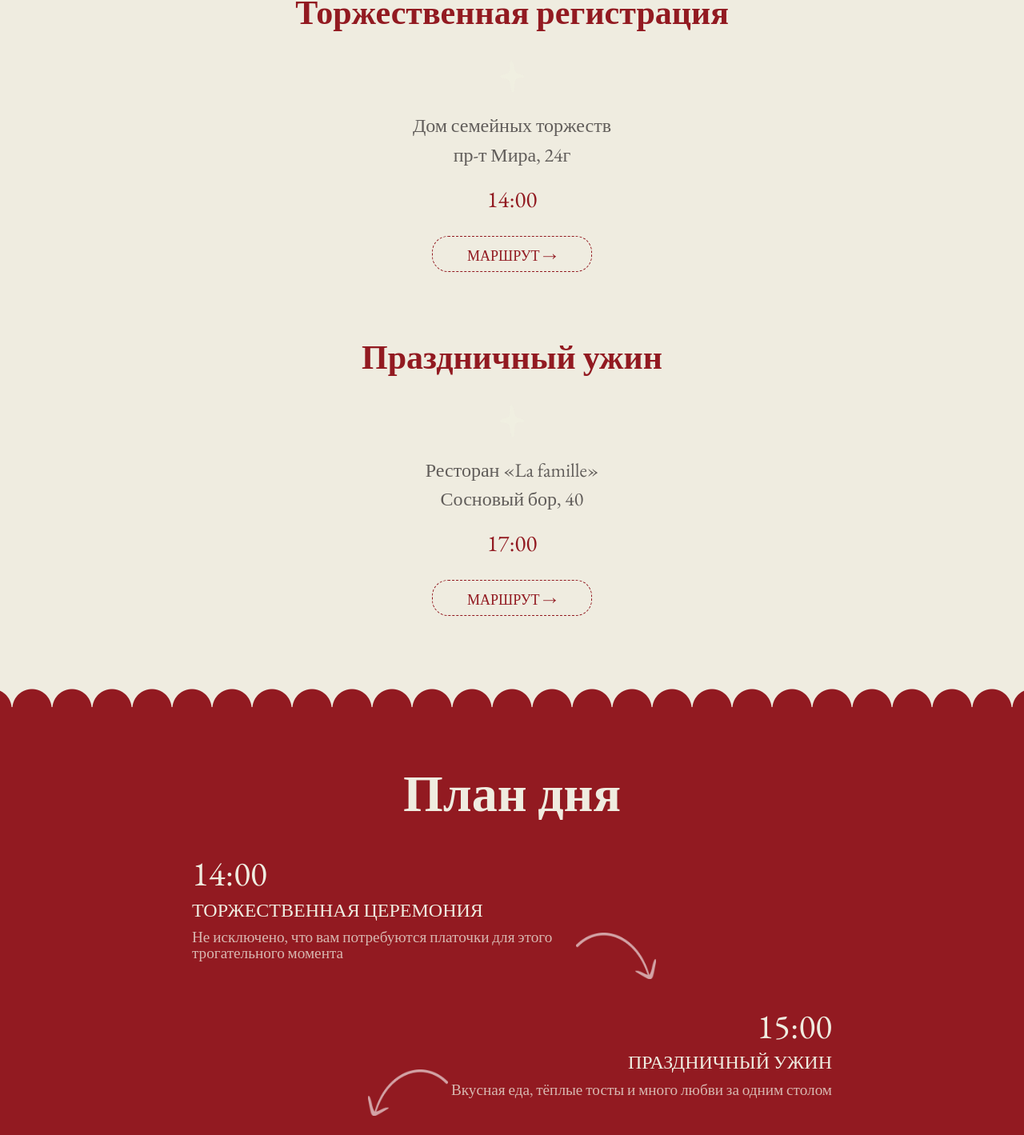
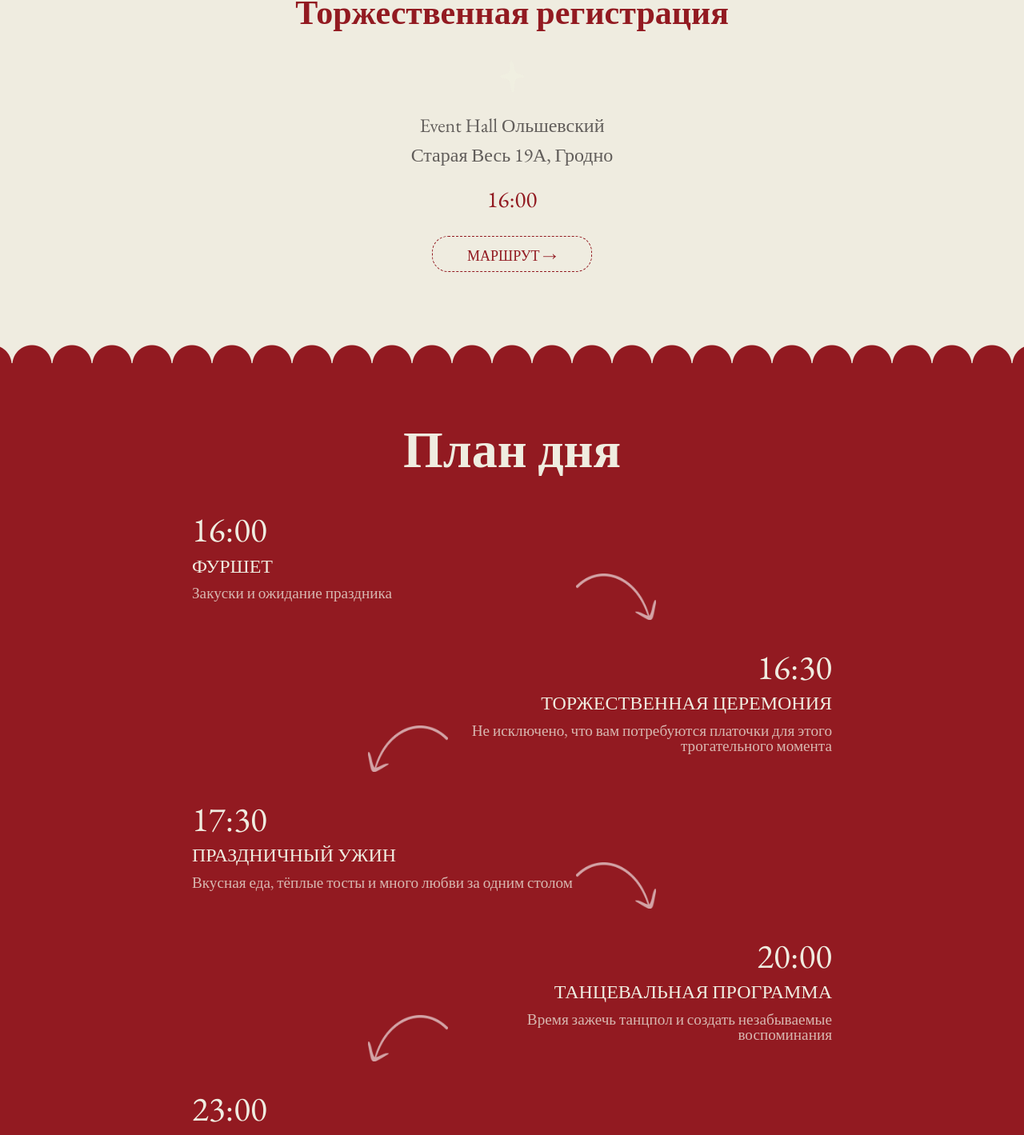
Before and after one commit to nsmoliak/wedding-invitation, a Vue app: page / in a window 1280 px wide. Shown: the part 1451-2870 px from the top of the page at 80% size. Built offline with nearby package versions, Linux system fonts and the light colour scheme; a web font is replaced by a local one.

Commit message:
update wedding data

```diff
--- a/package.json
+++ b/package.json
@@ -6,13 +6,15 @@
   "scripts": {
     "dev": "vite",
     "build": "vite build",
-    "preview": "vite preview"
+    "preview": "vite preview",
+    "deploy": "npm run build && gh-pages -d dist"
   },
   "dependencies": {
     "vue": "^3.5.13"
   },
   "devDependencies": {
     "@vitejs/plugin-vue": "^5.2.1",
+    "gh-pages": "^6.3.0",
     "vite": "^6.3.1"
   }
 }
--- a/src/components/CounterSection.vue
+++ b/src/components/CounterSection.vue
@@ -37,10 +37,6 @@
           </div>
         </div>
       </div>
-
-      <div class="frame-red">
-        <img src="/main-foto-01.png" alt="Наша фотография" />
-      </div>
     </div>
   </section>
 </template>
@@ -48,7 +44,7 @@
 <script setup>
 import { ref, onMounted, onUnmounted } from 'vue'
 
-const weddingDate = new Date('2026-09-03T14:00:00')
+const weddingDate = new Date('2026-09-28T14:00:00')
 
 const time = ref({ days: 0, hours: 0, minutes: 0, seconds: 0 })
 
--- a/src/components/DaySchedule.vue
+++ b/src/components/DaySchedule.vue
@@ -32,11 +32,12 @@
 
 <script setup>
 const schedule = [
-  { time: '14:00', name: 'Торжественная церемония', descr: 'Не исключено, что вам потребуются платочки для этого трогательного момента' },
-  { time: '15:00', name: 'Праздничный ужин', descr: 'Вкусная еда, тёплые тосты и много любви за одним столом' },
-  { time: '19:00', name: 'Танцевальная программа', descr: 'Время зажечь танцпол и создать незабываемые воспоминания' },
-  { time: '20:00', name: 'Торт', descr: '' },
-  { time: '23:00', name: 'Окончание праздника', descr: 'Даже такая вечеринка может закончиться, но мы придумаем ещё поводы собраться вместе' },
+  { time: '16:00', name: 'Фуршет', descr: 'Закуски и ожидание праздника' },
+  { time: '16:30', name: 'Торжественная церемония', descr: 'Не исключено, что вам потребуются платочки для этого трогательного момента' },
+  { time: '17:30', name: 'Праздничный ужин', descr: 'Вкусная еда, тёплые тосты и много любви за одним столом' },
+  { time: '20:00', name: 'Танцевальная программа', descr: 'Время зажечь танцпол и создать незабываемые воспоминания' },
+  { time: '23:00', name: 'Торт', descr: '' },
+  { time: '00:00', name: 'Окончание праздника', descr: 'Даже такая вечеринка может закончиться, но мы придумаем ещё поводы собраться вместе' },
 ]
 </script>
 
--- a/src/components/DressCode.vue
+++ b/src/components/DressCode.vue
@@ -41,11 +41,11 @@
       </div>
 
       <!-- Details block -->
-      <div class="dresscode-details">
-        <p class="descr-text dresscode-details-text">
-          <strong class="text-dark">Детали:</strong> Обратите внимание, что формат мероприятия не предполагает детской площадки и аниматоров. Пожалуйста, позаботьтесь о том, чтобы провести этот вечер без детей. Ваши подарки в конвертах помогут осуществить наши мечты.
-        </p>
-      </div>
+<!--      <div class="dresscode-details">-->
+<!--        <p class="descr-text dresscode-details-text">-->
+<!--          <strong class="text-dark">Детали:</strong> Обратите внимание, что формат мероприятия не предполагает детской площадки и аниматоров. Пожалуйста, позаботьтесь о том, чтобы провести этот вечер без детей. Ваши подарки в конвертах помогут осуществить наши мечты.-->
+<!--        </p>-->
+<!--      </div>-->
     </div>
   </section>
 </template>
--- a/src/components/EventDetails.vue
+++ b/src/components/EventDetails.vue
@@ -10,7 +10,7 @@
             Один день в этом году будет для нас особенным и мы хотим провести его в кругу близких и друзей.
             С большим удовольствием приглашаем вас на знаменательный праздник — нашу свадьбу!
           </p>
-          <div class="welcome-date title-text">03 · 09 · 2026</div>
+          <div class="welcome-date title-text">28 · 09 · 2026</div>
         </div>
       </div>
     </div>
@@ -23,19 +23,10 @@
       <div class="place-item">
         <h2 class="place-title title-text">Торжественная регистрация</h2>
         <img class="separator-img" src="/stars.png" alt="" />
-        <p class="descr-text">Дом семейных торжеств</p>
-        <p class="descr-text">пр-т Мира, 24г</p>
-        <p class="place-time text-dark">14:00</p>
-        <a class="rsvp-btn" href="https://yandex.ru/maps/" target="_blank" rel="noopener">Маршрут →</a>
-      </div>
-
-      <div class="place-item place-item--two">
-        <h2 class="place-title title-text">Праздничный ужин</h2>
-        <img class="separator-img" src="/stars.png" alt="" />
-        <p class="descr-text">Ресторан «La famille»</p>
-        <p class="descr-text">Сосновый бор, 40</p>
-        <p class="place-time text-dark">17:00</p>
-        <a class="rsvp-btn" href="https://yandex.ru/maps/" target="_blank" rel="noopener">Маршрут →</a>
+        <p class="descr-text">Event Hall Ольшевский</p>
+        <p class="descr-text">Старая Весь 19А, Гродно</p>
+        <p class="place-time text-dark">16:00</p>
+        <a class="rsvp-btn" href="https://yandex.com/maps/org/event_hall_olshevski/219124670247/?ll=23.711256%2C53.804266&z=16" target="_blank" rel="noopener">Маршрут →</a>
       </div>
     </div>
   </section>
--- a/src/components/FooterSection.vue
+++ b/src/components/FooterSection.vue
@@ -6,10 +6,10 @@
         <div class="footer-container">
           <div class="names-footer-block">
             <div class="header-name" style="text-align: left;">
-              <h2 class="welcome-title title-text">Иван и</h2>
+              <h2 class="welcome-title title-text">Даниил и</h2>
             </div>
             <div class="header-name" style="text-align: right;">
-              <h2 class="welcome-title title-text">Мария</h2>
+              <h2 class="welcome-title title-text">Наталья</h2>
             </div>
           </div>
           <div class="footer-img">
--- a/src/components/RsvpForm.vue
+++ b/src/components/RsvpForm.vue
@@ -1,69 +1,74 @@
 <template>
   <section class="question" id="rsvp">
-    <div class="question-inside">
-      <h2 class="title-text question-title">Присутствие</h2>
-      <p class="descr-text question-descr">
-        Пожалуйста, подтвердите ваше присутствие на нашем празднике до
-        <strong class="text-dark">1 июня 2026 года</strong>
-        любым удобным для вас способом или заполните форму ниже:
-      </p>
+    <div class="scallop"></div>
+    <div class="section-dark">
+      <div class="section-dark-inside">
+        <div class="question-inside">
+          <h2 class="title-text question-title">Присутствие</h2>
+          <p class="descr-text question-descr">
+            Пожалуйста, подтвердите ваше присутствие на нашем празднике до
+            <strong>1 июня 2026 года</strong>
+            любым удобным для вас способом.
+          </p>
+        </div>
+      </div>
+      <!--      <form v-if="!submitted" id="questions" @submit.prevent="handleSubmit">-->
+      <!--        <div class="question-string">-->
+      <!--          <label class="question-label">-->
+      <!--            <span>Ваше имя</span>-->
+      <!--          </label>-->
+      <!--          <input-->
+      <!--            v-model="form.name"-->
+      <!--            type="text"-->
+      <!--            placeholder="Имя и фамилия"-->
+      <!--            required-->
+      <!--          />-->
+      <!--        </div>-->
 
-      <form v-if="!submitted" id="questions" @submit.prevent="handleSubmit">
-        <div class="question-string">
-          <label class="question-label">
-            <span>Ваше имя</span>
-          </label>
-          <input
-            v-model="form.name"
-            type="text"
-            placeholder="Имя и фамилия"
-            required
-          />
-        </div>
+      <!--        <div class="question-string">-->
+      <!--          <label class="question-label">Количество гостей</label>-->
+      <!--          <input-->
+      <!--            v-model.number="form.guests"-->
+      <!--            type="number"-->
+      <!--            min="1"-->
+      <!--            max="10"-->
+      <!--            placeholder="1"-->
+      <!--          />-->
+      <!--          <p class="question-text-mini">*Количество должно быть целым числом, не более 10.</p>-->
+      <!--        </div>-->
 
-        <div class="question-string">
-          <label class="question-label">Количество гостей</label>
-          <input
-            v-model.number="form.guests"
-            type="number"
-            min="1"
-            max="10"
-            placeholder="1"
-          />
-          <p class="question-text-mini">*Количество должно быть целым числом, не более 10.</p>
-        </div>
+      <!--        <div class="question-string">-->
+      <!--          <label class="question-label">Пожелания к меню</label>-->
+      <!--          <input-->
+      <!--            v-model="form.menu"-->
+      <!--            type="text"-->
+      <!--            placeholder="Аллергии, предпочтения..."-->
+      <!--          />-->
+      <!--        </div>-->
 
-        <div class="question-string">
-          <label class="question-label">Пожелания к меню</label>
-          <input
-            v-model="form.menu"
-            type="text"
-            placeholder="Аллергии, предпочтения..."
-          />
-        </div>
+      <!--        <div class="button-container">-->
+      <!--          <button type="submit" class="rsvp-btn">Подтвердить</button>-->
+      <!--          <button type="button" class="rsvp-btn rsvp-btn-decline" @click="handleDecline">Отклонить</button>-->
+      <!--        </div>-->
+      <!--      </form>-->
 
-        <div class="button-container">
-          <button type="submit" class="rsvp-btn">Подтвердить</button>
-          <button type="button" class="rsvp-btn rsvp-btn-decline" @click="handleDecline">Отклонить</button>
-        </div>
-      </form>
-
-      <div v-else class="rsvp-success">
-        <template v-if="form.attendance === 'yes'">
-          <h3 class="title-text rsvp-success-title">Спасибо, {{ form.name }}!</h3>
-          <p class="descr-text">Мы очень рады, что вы будете с нами в этот день!</p>
-        </template>
-        <template v-else>
-          <h3 class="title-text rsvp-success-title">Жаль, {{ form.name }}!</h3>
-          <p class="descr-text">Мы будем скучать по вам в этот день.</p>
-        </template>
-      </div>
+      <!--      <div v-else class="rsvp-success">-->
+      <!--        <template v-if="form.attendance === 'yes'">-->
+      <!--          <h3 class="title-text rsvp-success-title">Спасибо, {{ form.name }}!</h3>-->
+      <!--          <p class="descr-text">Мы очень рады, что вы будете с нами в этот день!</p>-->
+      <!--        </template>-->
+      <!--        <template v-else>-->
+      <!--          <h3 class="title-text rsvp-success-title">Жаль, {{ form.name }}!</h3>-->
+      <!--          <p class="descr-text">Мы будем скучать по вам в этот день.</p>-->
+      <!--        </template>-->
+      <!--      </div>-->
     </div>
+    <div class="scallop-bottom"></div>
   </section>
 </template>
 
 <script setup>
-import { ref, reactive } from 'vue'
+import {ref, reactive} from 'vue'
 
 const submitted = ref(false)
 
--- a/vite.config.js
+++ b/vite.config.js
@@ -3,4 +3,5 @@ import vue from '@vitejs/plugin-vue'
 
 export default defineConfig({
   plugins: [vue()],
+  base: '/wedding-invitation/',
 })
```
Also changed, not shown: 2 other files (tests, documents, lock files or other folders).
